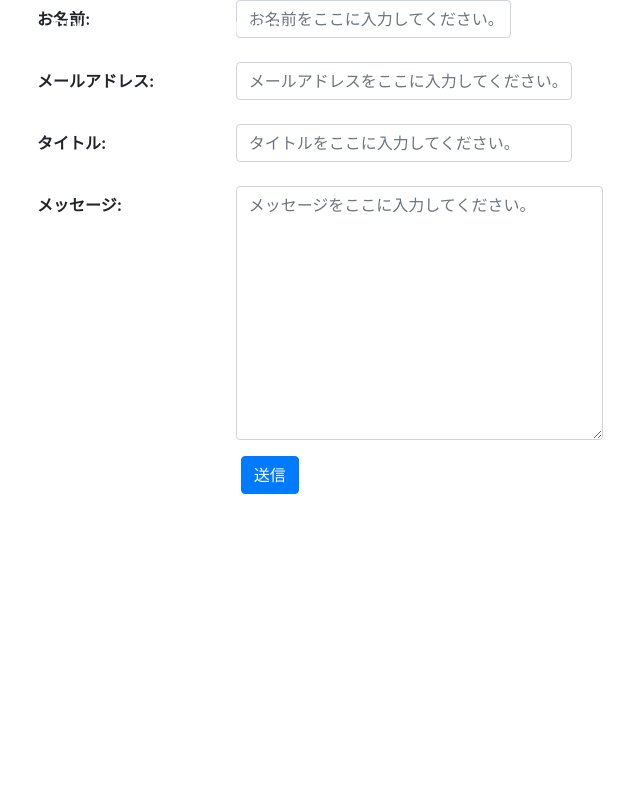
After one commit to Kazumasa1/syukatu_presen, a Django app: page /inquiry.html/ in a window 1280 px wide. The commit adds this page. Shown: the whole page, without its empty margins (33-673 px from the left). Run offline with Django 3.2, Linux system fonts and the light colour scheme; some libraries are stand-ins or nearby versions.

Commit message:
お問合せページまでのリンクを作成

```diff
--- /dev/null
+++ b/haiku/forms.py
@@ -0,0 +1,23 @@
+from django import forms
+
+
+class InquiryForm(forms.Form):
+    name = forms.CharField(label='お名前', max_length=30)
+    email = forms.EmailField(label='メールアドレス')
+    title = forms.CharField(label='タイトル', max_length=30)
+    message = forms.CharField(label='メッセージ', widget=forms.Textarea)
+
+    def __init__(self, *args, **kwargs):
+        super().__init__(*args, **kwargs)
+
+        self.fields['name'].widget.attrs['class'] = 'form-control col-9'
+        self.fields['name'].widget.attrs['placeholder'] = 'お名前をここに入力してください。'
+
+        self.fields['email'].widget.attrs['class'] = 'form-control col-11'
+        self.fields['email'].widget.attrs['placeholder'] = 'メールアドレスをここに入力してください。'
+
+        self.fields['title'].widget.attrs['class'] = 'form-control col-11'
+        self.fields['title'].widget.attrs['placeholder'] = 'タイトルをここに入力してください。'
+
+        self.fields['message'].widget.attrs['class'] = 'form-control col-12'
+        self.fields['message'].widget.attrs['placeholder'] = 'メッセージをここに入力してください。'
--- /dev/null
+++ b/haiku/templates/base.html
@@ -0,0 +1,68 @@
+{% load static %}
+
+<html lang="ja">
+
+  <head>
+    <meta charset="utf-8">
+    <meta name="viewport" content="width=device-width, initial-scale=1, shrink-to-fit=no">
+    <meta name="description" content="">
+    <meta name="author" content="">
+
+    <title>{% block title %}{% endblock %}</title>
+
+    <!-- Bootstrap core CSS -->
+    <link href="{% static 'vendor/bootstrap/css/bootstrap.min.css' %}" rel="stylesheet">
+
+    <!-- Custom fonts for this template -->
+    <link href="https://fonts.googleapis.com/css?family=Catamaran:100,200,300,400,500,600,700,800,900" rel="stylesheet">
+    <link href="https://fonts.googleapis.com/css?family=Lato:100,100i,300,300i,400,400i,700,700i,900,900i" rel="stylesheet">
+
+    <!-- Custom styles for this template -->
+    <link href="{% static 'css/one-page-wonder.min.css' %}" rel="stylesheet">
+
+    <!-- My style -->
+    <link rel="stylesheet" type="text/css" href="{% static 'css/mystyle.css' %}">
+    {% block head %}{% endblock %}
+  </head>
+
+  <body>
+	<div id="wrapper">
+        <!-- Navigation -->
+        <nav class="navbar navbar-expand-lg navbar-dark navbar-custom fixed-top">
+          <div class="container">
+            <a class="navbar-brand" href="{% url 'haiku:index' %}">PRIVATE DIARY</a>
+            <button class="navbar-toggler" type="button" data-toggle="collapse" data-target="#navbarResponsive" aria-controls="navbarResponsive" aria-expanded="false" aria-label="Toggle navigation">
+              <span class="navbar-toggler-icon"></span>
+            </button>
+            <div class="collapse navbar-collapse" id="navbarResponsive">
+              <ul class="navbar-nav mr-auto">
+                <li class="nav-item {% block active_inquiry %}{% endblock %}">
+                  <a class="nav-link" href="{% url 'haiku:inquiry' %}">INQUIRY</a>
+                </li>
+              </ul>
+              <ul class="navbar-nav ml-auto">
+                <li class="nav-item">
+                  <a class="nav-link" href="#">Sign Up</a>
+                </li>
+                <li class="nav-item">
+                  <a class="nav-link" href="#">Log In</a>
+                </li>
+              </ul>
+            </div>
+          </div>
+        </nav>
+
+        {% block header%}{% endblock %}
+
+        {% block contents%}{% endblock %}
+
+        <!-- Footer -->
+        <footer class="py-5 bg-black">
+          <div class="container">
+            <p class="m-0 text-center text-white small">Copyright &copy; Private Dairy 2019</p>
+          </div>
+          <!-- /.container -->
+        </footer>
+  </body>
+
+</html>
--- /dev/null
+++ b/haiku/templates/inquiry.html
@@ -0,0 +1,35 @@
+{% extends 'base.html' %}
+
+{% block title %}お問い合わせ | Private Diary{% endblock %}
+
+{% block active_inquiry %}active{% endblock %}
+
+{% block contents %}
+<div class="container">
+    <div class="row">
+        <div class="my-div-style">
+            <form method="post">
+                {% csrf_token %}
+
+                {{ form.non_field_errors }}
+
+                {% for field in form %}
+                    <div class="form-group row">
+                        <label for="{{ field.id_for_label }}" class="col-sm-4 col-form-label">
+                            <strong>{{ field.label_tag }}</strong>
+                        </label>
+                        <div class="col-sm-8">
+                            {{ field }}
+                            {{ field.errors }}
+                        </div>
+                    </div>
+                {% endfor %}
+
+                <div class="offset-sm-4 col-sm-8">
+                    <button class="btn btn-primary" type="submit">送信</button>
+                </div>
+            </form>
+        </div>
+    </div>
+</div>
+{% endblock %}
--- a/haiku/urls.py
+++ b/haiku/urls.py
@@ -5,4 +5,6 @@ from . import views
 app_name = 'haiku'
 urlpatterns = [
     path('', views.IndexView.as_view(), name="index"),
+    # path('inquiry/', views.InquiryView.as_view(), name="inquiry"),
+    path('inquiry.html/', views.InquiryView.as_view(), name="inquiry"),
 ]
--- a/haiku/views.py
+++ b/haiku/views.py
@@ -1,4 +1,5 @@
 from django.views import generic
+from . forms import InquiryForm
 # from django.shortcuts import render
 
 # Create your views here.
@@ -6,3 +7,7 @@ from django.views import generic
 
 class IndexView(generic.TemplateView):
     template_name = "index.html"
+
+class InquiryView(generic.FormView):
+    template_name = "inquiry.html"
+    form_class = InquiryForm
```
Also changed, not shown: haiku/templates/index.html (+4 -4 lines).
